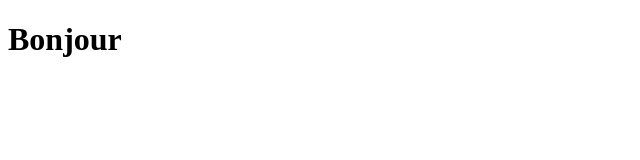
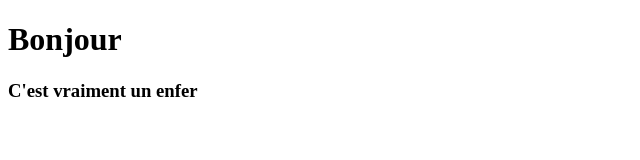
Before and after one commit to martinmoradi/test123, a plain HTML site: page index.html in a window 1280 px wide. Shown: the whole page, without its empty margins (0-640 px from the left). Drawn offline with Linux system fonts and the light colour scheme.

Commit message:
Ajout de h3

```diff
--- a/index.html
+++ b/index.html
@@ -8,5 +8,6 @@
 </head>
 <body>
   <h1>Bonjour</h1>
+  <h3>C'est vraiment un enfer</h3>
 </body>
 </html>
```
